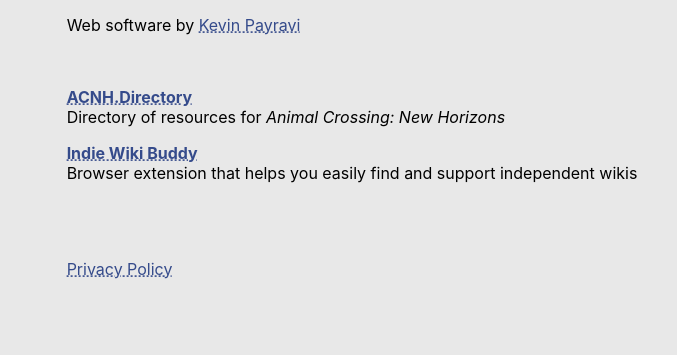
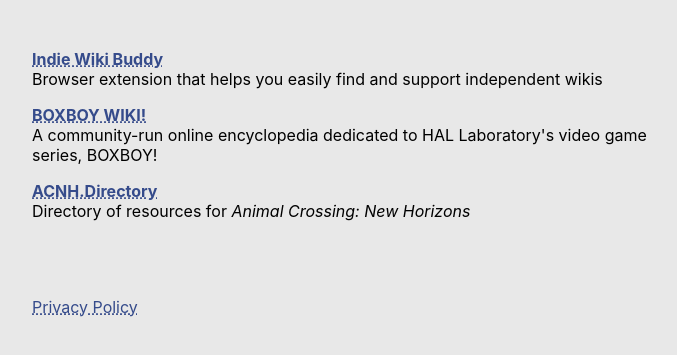
Before and after one commit to KevinPayravi/hamstro.dev, a plain HTML site: page index.html in a window 1280 px wide. Shown: the part 335-690 px from the top of the page, without its empty margins (288-965 px from the left). Drawn offline with Linux system fonts and the light colour scheme.

Commit message:
+BOXBOY WIKI!

```diff
--- a/index.html
+++ b/index.html
@@ -17,20 +17,25 @@
 		<h1><img src="img/hamstro.svg" width="55" alt="">Hamstro</h1>
 
 		<p>
-			Web software by <a href="https://kevin.payravi.dev/">Kevin Payravi</a>
+			Web software and hosting by <a href="https://kevin.payravi.dev/">Kevin Payravi</a>
 		</p>
 
 		<br />
 
 		<p>
+			<b><a href="https://getindie.wiki/">Indie Wiki Buddy</a></b>
+			<br />
+			Browser extension that helps you easily find and support independent wikis
+		</p>
+		<p>
+			<b><a href="https://boxboy.wiki/">BOXBOY WIKI!</a></b>
+			<br />
+			A community-run online encyclopedia dedicated to HAL Laboratory's video game series, BOXBOY!
+		</p>
+		<p>
 			<b><a href="https://acnh.directory/">ACNH.Directory</a></b>
 			<br />
 			Directory of resources for <i>Animal Crossing: New Horizons</i>
-		</p>
-		<p>
-			<b><a href="https://getindie.wiki/">Indie Wiki Buddy</a></b>
-			<br />
-			Browser extension that helps you easily find and support independent wikis
 		</p>
 		<br /><br /><br />
 		<a href="privacy">Privacy Policy</a>
```
